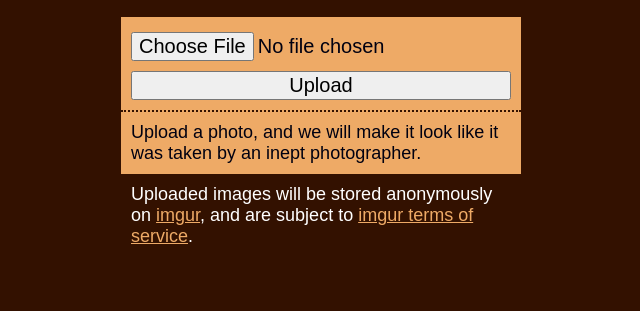
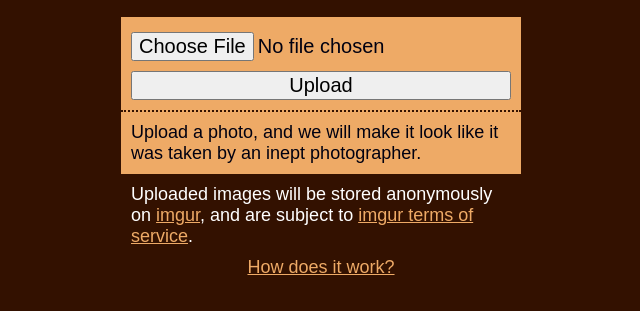
Before and after one commit to deestan/instagehrm, a website: page web/index.html in a window 1280 px wide. Shown: the part 65-376 px from the top of the page, without its empty margins (319-959 px from the left). Drawn offline with Linux system fonts and the light colour scheme.

Commit message:
Added link to wat page from index.

```diff
--- a/web/index.html
+++ b/web/index.html
@@ -10,4 +10,5 @@
   <input type=submit value="Upload" />
   <p>Upload a photo, and we will make it look like it was taken by an inept photographer.</p>
 </form>
-<div class=terms>Uploaded images will be stored anonymously on <a href=http://www.imgur.com>imgur</a>, and are subject to <a href=http://imgur.com/tos>imgur terms of service</a>.</div>
+<div class=plainsection>Uploaded images will be stored anonymously on <a href=http://www.imgur.com>imgur</a>, and are subject to <a href=http://imgur.com/tos>imgur terms of service</a>.</div>
+<div class="plainsection center"><a href=wat.html>How does it work?</a></div>
--- a/web/main.css
+++ b/web/main.css
@@ -73,6 +73,10 @@ form > input {
     font-size: 20px;
 }
 
-.terms {
+.plainsection {
     margin: 10px;
 }
+
+.center {
+    text-align: center;
+}
```
